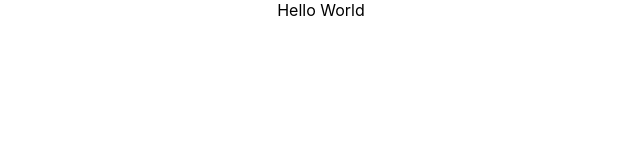
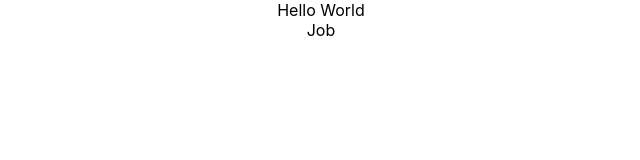
Before and after one commit to leannen2/job-application-tracker, a React (Create React App) app in the folder job-application-tracker-ui/: page / in a window 1280 px wide. Shown: the top 160 px of the page, without its empty margins (319-959 px from the left). Built offline with nearby package versions, Linux system fonts and the light colour scheme.

Commit message:
start on Job component

```diff
--- a/job-application-tracker-ui/src/App.tsx
+++ b/job-application-tracker-ui/src/App.tsx
@@ -1,7 +1,10 @@
 import "./App.css";
+import Job from "./components/Job"
 
 function App() {
-  return <div className="App">Hello World</div>;
+  return <div className="App">Hello World
+  <Job/>
+  </div>;
 }
 
 export default App;
--- /dev/null
+++ b/job-application-tracker-ui/src/components/Job.tsx
@@ -0,0 +1,10 @@
+import React from 'react'
+
+function Job() {
+    return (
+    <div>
+        Job
+    </div>);
+}
+
+export default Job;
```
